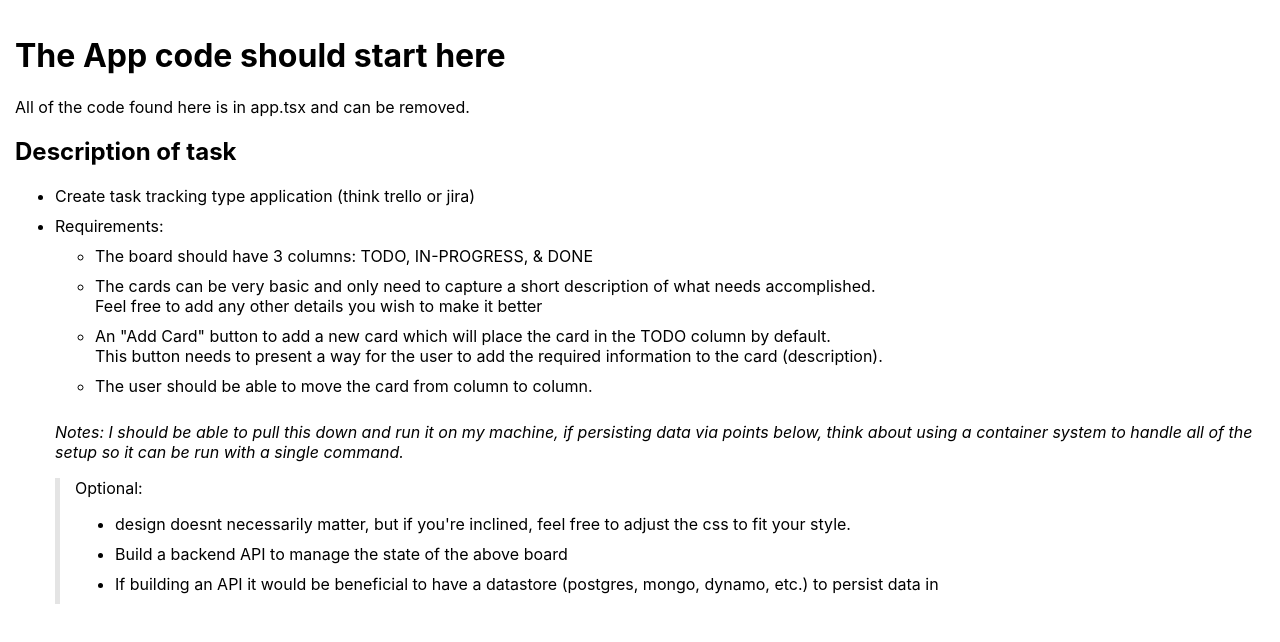
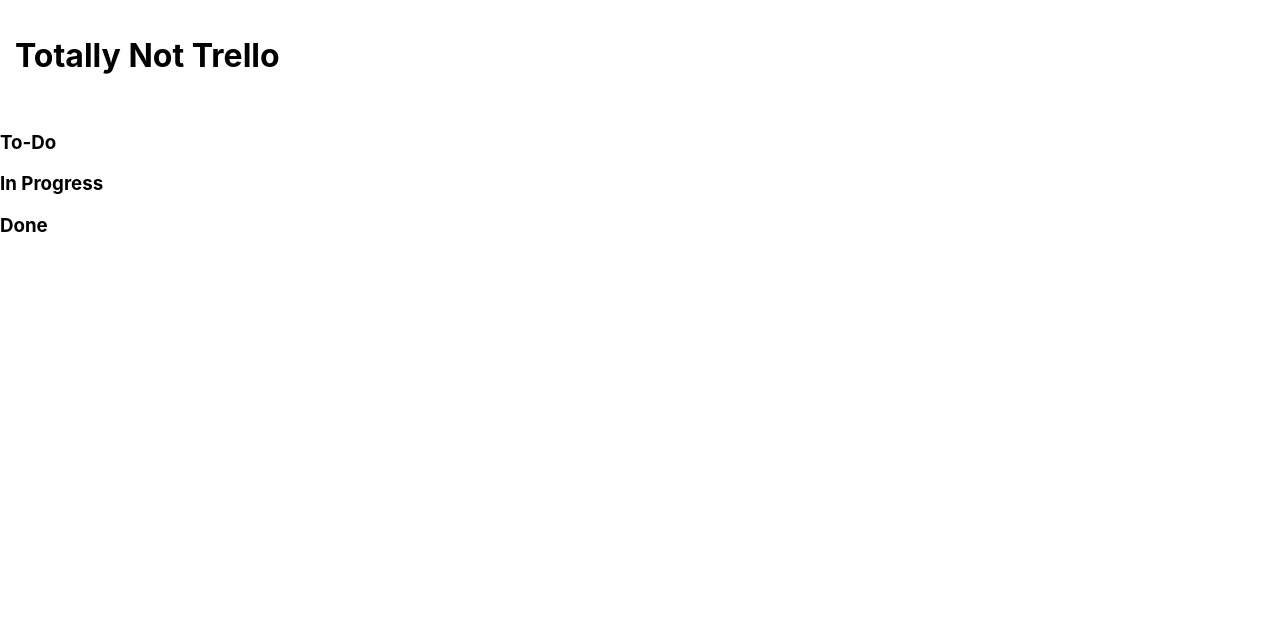
Before and after one commit to jeremy-sylvis/test-app, a React (Create React App) app: page / in a window 1280 px wide. Shown: the top 642 px of the page. Built offline with nearby package versions, Linux system fonts and the light colour scheme.

Commit message:
Scaffold out a TaskBoard consisting of one-or-more TaskGroups

```diff
--- a/src/App.tsx
+++ b/src/App.tsx
@@ -1,5 +1,8 @@
 import React from 'react';
 import './App.css';
+
+import TaskColumn from './components/TaskGroup'
+import TaskBoard from './components/TaskBoard'
 
 function App() {
 
@@ -42,12 +45,20 @@ function App() {
     </blockquote>
   </>
 
+  const taskGroups = [
+    { title: 'To-Do', tasks: [] },
+    { title: 'In Progress', tasks: [] },
+    { title: 'Done', tasks: [] }
+  ];
+
   return (
     <div className="App">
       <header className="App-header" />
       <div className="instructionContainer">
-        <h1>The App code should start here</h1>
-        {description}
+        <h1>Totally Not Trello</h1>
+      </div>
+      <div className="boardContainer">
+        <TaskBoard taskGroups={taskGroups} />
       </div>
     </div>
   );
--- /dev/null
+++ b/src/components/TaskBoard.js
@@ -0,0 +1,22 @@
+import React, { Component } from 'react';
+import TaskGroup from './TaskGroup';
+
+class TaskBoard extends React.Component {
+    render() {
+        const taskGroups = [];
+
+        this.props.taskGroups.forEach((taskGroup) => {
+            taskGroups.push(
+                <TaskGroup title={taskGroup.title} key={taskGroup.title} />
+            );
+        });
+
+        return (
+            <div className="TaskBoard">
+                {taskGroups}
+            </div>
+        );
+    }
+}
+
+export default TaskBoard;
--- /dev/null
+++ b/src/components/TaskGroup.js
@@ -0,0 +1,15 @@
+import React, { Component } from 'react';
+
+class TaskColumn extends React.Component {
+    constructor(props) {
+        super(props);
+    }
+
+    render() {
+        return (
+            <h3>{this.props.title}</h3>
+        )
+    }
+}
+
+export default TaskColumn;
```
